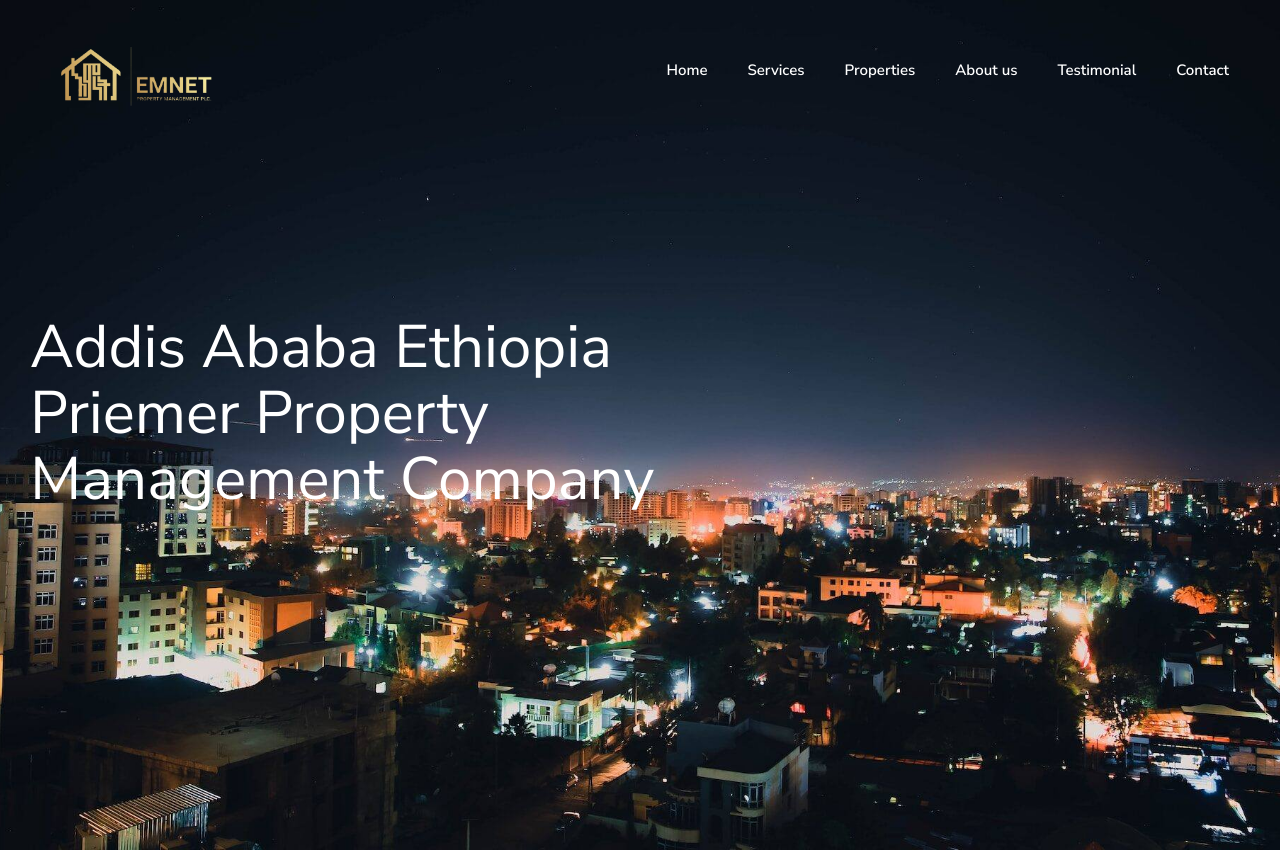
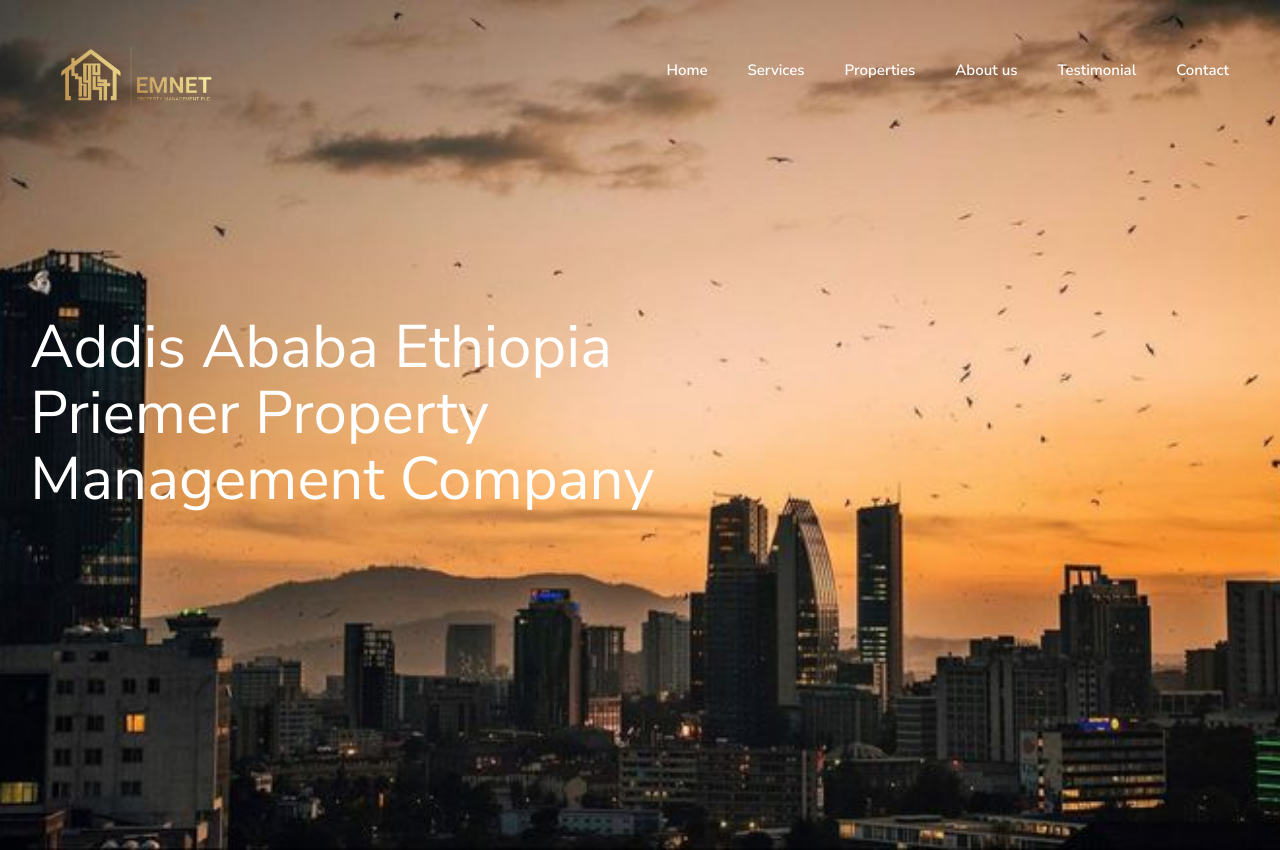
Before and after one commit to BileyX/EmnetPm, a plain HTML site: page main updated/index.html in a window 1280 px wide. Shown: the top 850 px of the page. Drawn offline with Linux system fonts and the light colour scheme; some packages are replaced by stand-ins of ours; no server answers.

Commit message:
Update index.html
updated picture

```diff
--- a/main updated/index.html
+++ b/main updated/index.html
@@ -148,7 +148,7 @@
     <section
       id="home-main"
       class="hero-wrap ss"
-      style="background-image: url('images/adiss.jpg')"
+      style="background-image: url('images/Addis\ Ababa\,\ Ethiopia\ .jpeg')"
       data-stellar-background-ratio="0.5"
     >
       <div class="overlay"></div>
```
